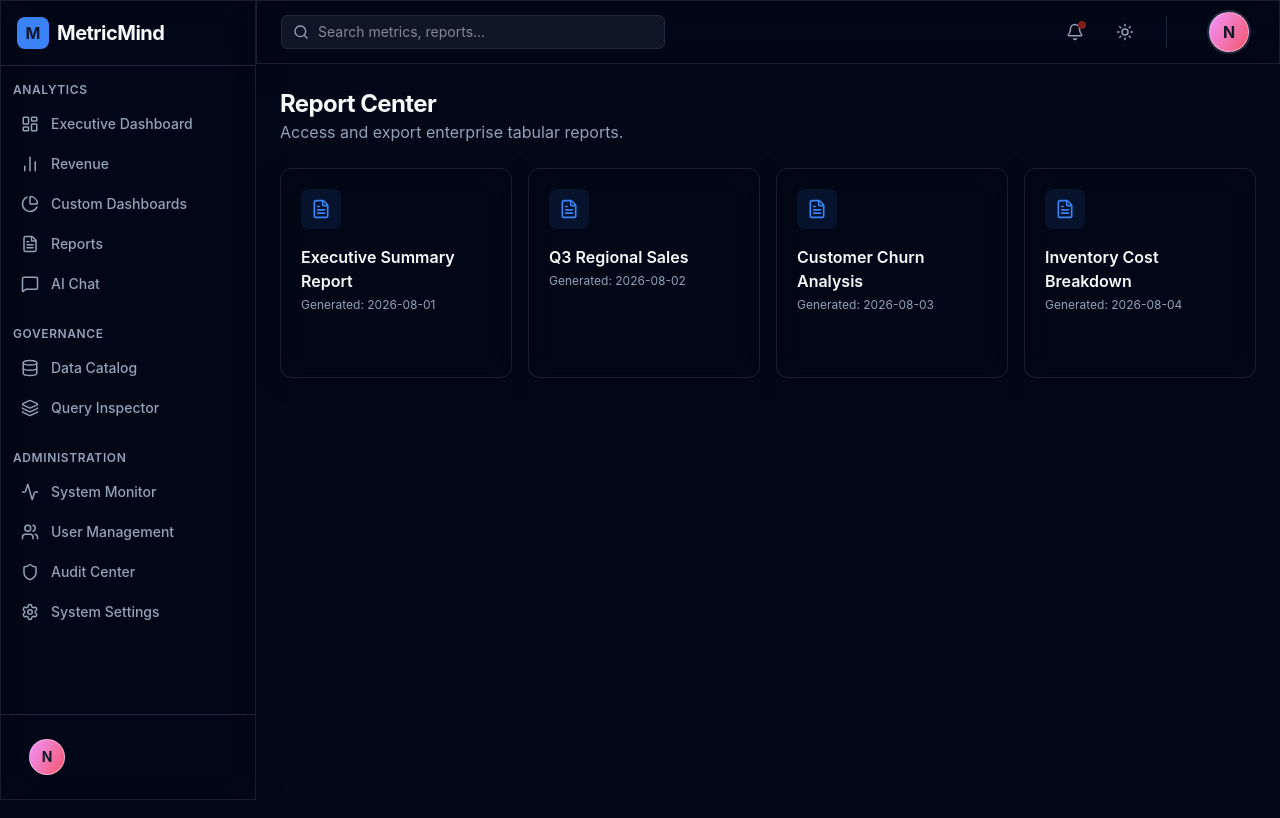
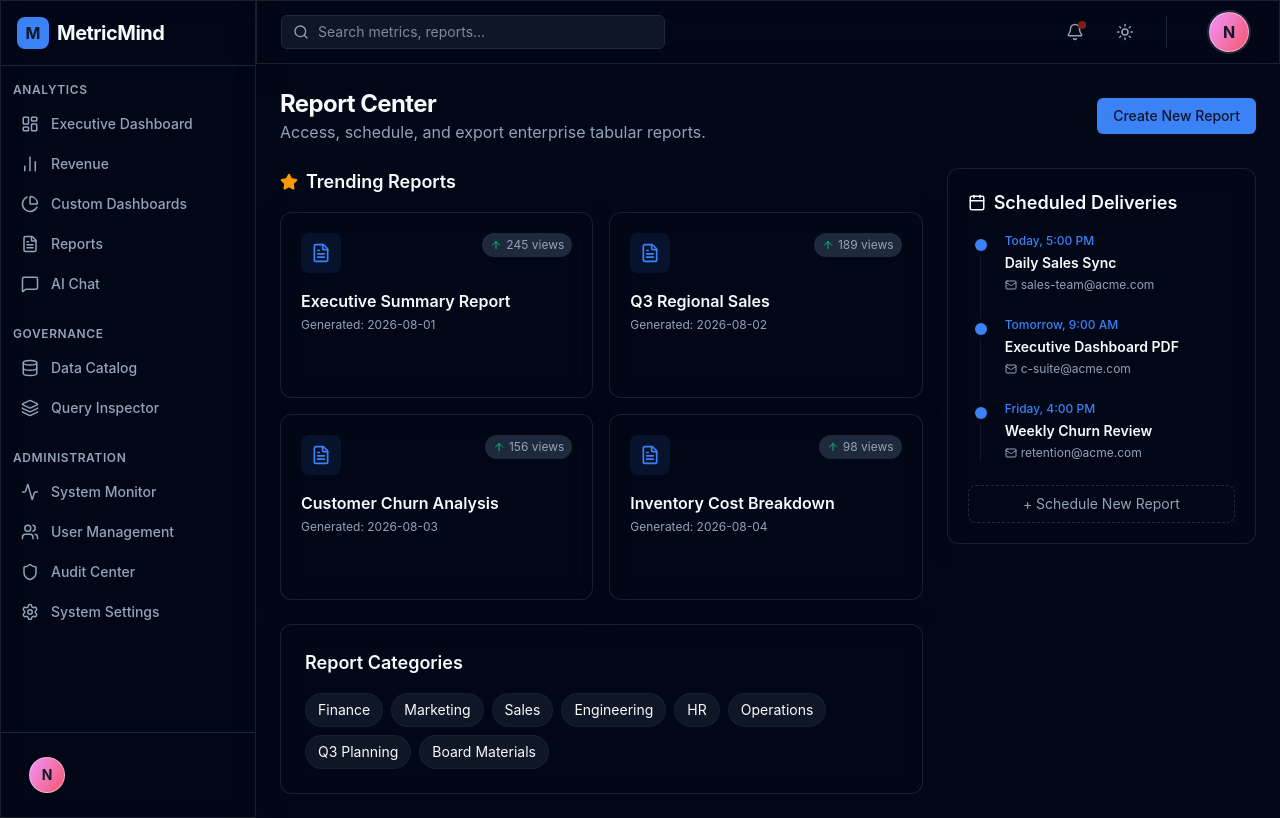
Before and after one commit to Sant7124/MetricMind, a React (Vite) app in the folder frontend/: page /dashboard/reports in a window 1280 px wide. Built offline with nearby package versions, Linux system fonts and the light colour scheme; no server answers; sample sign-in values are in the browser's storage.

Commit message:
feat(ui): Expand Report Center with trending reports and scheduled deliveries timeline

```diff
--- a/frontend/src/pages/Dashboard/ReportCenter.tsx
+++ b/frontend/src/pages/Dashboard/ReportCenter.tsx
@@ -1,12 +1,12 @@
 import { useState } from "react";
-import { Download, FileText, Printer, Mail } from "lucide-react";
+import { Download, FileText, Printer, Mail, Calendar, Clock, ArrowUp, Star } from "lucide-react";
 
 export function ReportCenter() {
   const reports = [
-    { name: "Executive Summary Report", type: "PDF", date: "2026-08-01" },
-    { name: "Q3 Regional Sales", type: "Excel", date: "2026-08-02" },
-    { name: "Customer Churn Analysis", type: "CSV", date: "2026-08-03" },
-    { name: "Inventory Cost Breakdown", type: "PDF", date: "2026-08-04" },
+    { name: "Executive Summary Report", type: "PDF", date: "2026-08-01", views: 245 },
+    { name: "Q3 Regional Sales", type: "Excel", date: "2026-08-02", views: 189 },
+    { name: "Customer Churn Analysis", type: "CSV", date: "2026-08-03", views: 156 },
+    { name: "Inventory Cost Breakdown", type: "PDF", date: "2026-08-04", views: 98 },
   ];
 
   return (
@@ -14,15 +14,29 @@ export function ReportCenter() {
       <div className="flex justify-between items-center">
         <div>
           <h1 className="text-2xl font-bold tracking-tight">Report Center</h1>
-          <p className="text-muted-foreground">Access and export enterprise tabular reports.</p>
+          <p className="text-muted-foreground">Access, schedule, and export enterprise tabular reports.</p>
         </div>
+        <button className="px-4 py-2 bg-primary text-primary-foreground rounded-md text-sm font-medium hover:bg-primary/90 transition-colors">
+          Create New Report
+        </button>
       </div>
 
-      <div className="grid grid-cols-1 md:grid-cols-2 lg:grid-cols-4 gap-4">
+      <div className="grid grid-cols-1 lg:grid-cols-3 gap-6">
+        <div className="lg:col-span-2 space-y-6">
+          <div>
+            <h2 className="text-lg font-semibold mb-4 flex items-center gap-2">
+              <Star size={18} className="text-amber-500" fill="currentColor"/> Trending Reports
+            </h2>
+            <div className="grid grid-cols-1 md:grid-cols-2 gap-4">
               {reports.map((report, i) => (
                 <div key={i} className="glass p-5 rounded-xl border border-border hover:border-primary/50 transition-colors cursor-pointer group">
-            <div className="w-10 h-10 rounded-lg bg-primary/10 text-primary flex items-center justify-center mb-4">
+                  <div className="flex justify-between items-start mb-4">
+                    <div className="w-10 h-10 rounded-lg bg-primary/10 text-primary flex items-center justify-center">
                       <FileText size={20} />
+                    </div>
+                    <span className="flex items-center gap-1 text-xs px-2 py-1 bg-secondary rounded-full text-muted-foreground">
+                      <ArrowUp size={12} className="text-emerald-500"/> {report.views} views
+                    </span>
                   </div>
                   <h3 className="font-semibold mb-1">{report.name}</h3>
                   <p className="text-xs text-muted-foreground mb-4">Generated: {report.date}</p>
@@ -44,5 +58,47 @@ export function ReportCenter() {
               ))}
             </div>
           </div>
+
+          <div className="glass p-6 rounded-xl border border-border">
+            <h2 className="text-lg font-semibold mb-4">Report Categories</h2>
+            <div className="flex flex-wrap gap-2">
+              {['Finance', 'Marketing', 'Sales', 'Engineering', 'HR', 'Operations', 'Q3 Planning', 'Board Materials'].map((cat, i) => (
+                <span key={i} className="px-3 py-1.5 bg-secondary/50 border border-border/50 rounded-full text-sm hover:bg-primary hover:text-primary-foreground hover:border-primary cursor-pointer transition-colors">
+                  {cat}
+                </span>
+              ))}
+            </div>
+          </div>
+        </div>
+
+        {/* Right Sidebar - Scheduled Deliveries */}
+        <div className="space-y-6">
+          <div className="glass p-5 rounded-xl border border-border">
+            <h2 className="text-lg font-semibold mb-4 flex items-center gap-2">
+              <Calendar size={18} /> Scheduled Deliveries
+            </h2>
+            <div className="relative border-l border-border/50 ml-3 space-y-6">
+              {[
+                { time: "Today, 5:00 PM", name: "Daily Sales Sync", recipients: "sales-team@acme.com", status: "Upcoming" },
+                { time: "Tomorrow, 9:00 AM", name: "Executive Dashboard PDF", recipients: "c-suite@acme.com", status: "Scheduled" },
+                { time: "Friday, 4:00 PM", name: "Weekly Churn Review", recipients: "retention@acme.com", status: "Scheduled" },
+              ].map((delivery, i) => (
+                <div key={i} className="relative pl-6">
+                  <span className="absolute -left-1.5 top-1.5 w-3 h-3 bg-primary rounded-full ring-4 ring-background"></span>
+                  <p className="text-xs font-medium text-primary mb-1">{delivery.time}</p>
+                  <p className="text-sm font-semibold">{delivery.name}</p>
+                  <p className="text-xs text-muted-foreground flex items-center gap-1 mt-1">
+                    <Mail size={12}/> {delivery.recipients}
+                  </p>
+                </div>
+              ))}
+            </div>
+            <button className="w-full mt-6 py-2 border border-border border-dashed rounded-lg text-sm text-muted-foreground hover:text-foreground hover:border-solid transition-all">
+              + Schedule New Report
+            </button>
+          </div>
+        </div>
+      </div>
+    </div>
   );
 }
```
Lines whose indentation alone changed are shown as unchanged.
